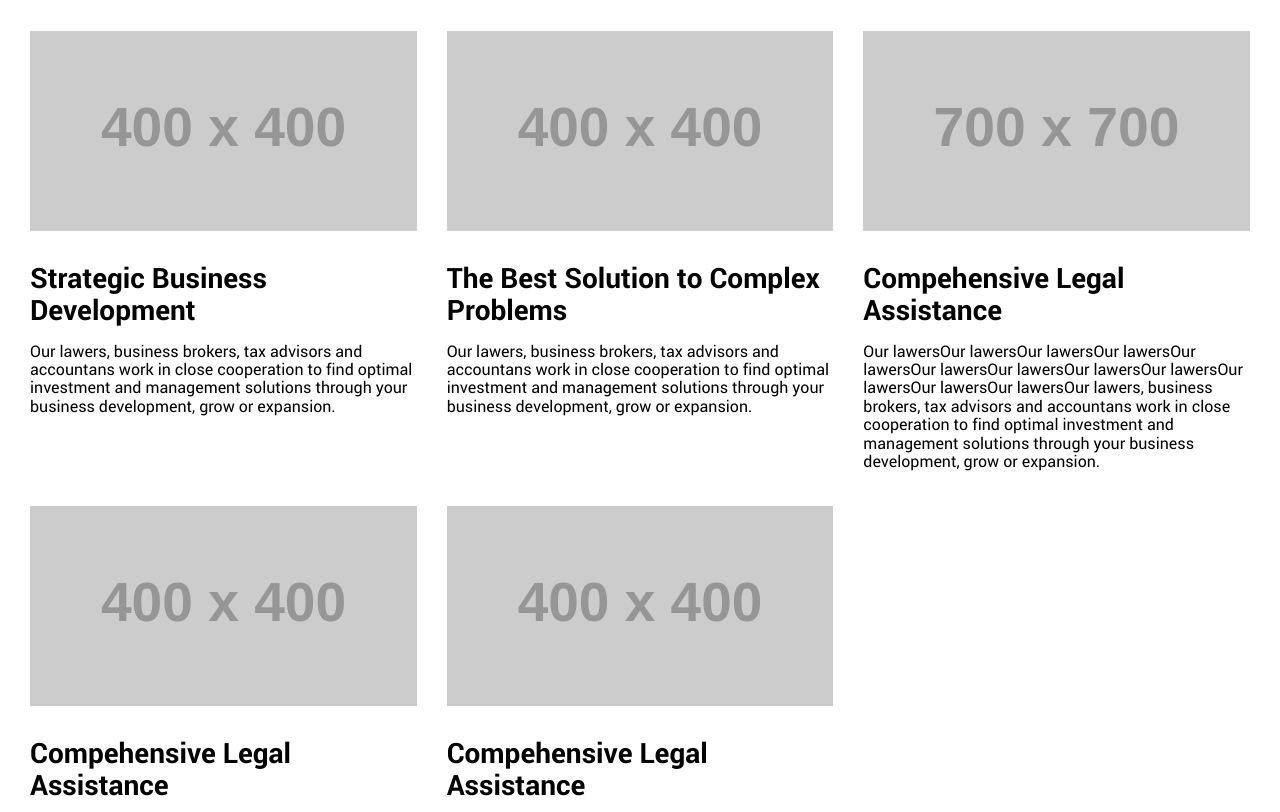
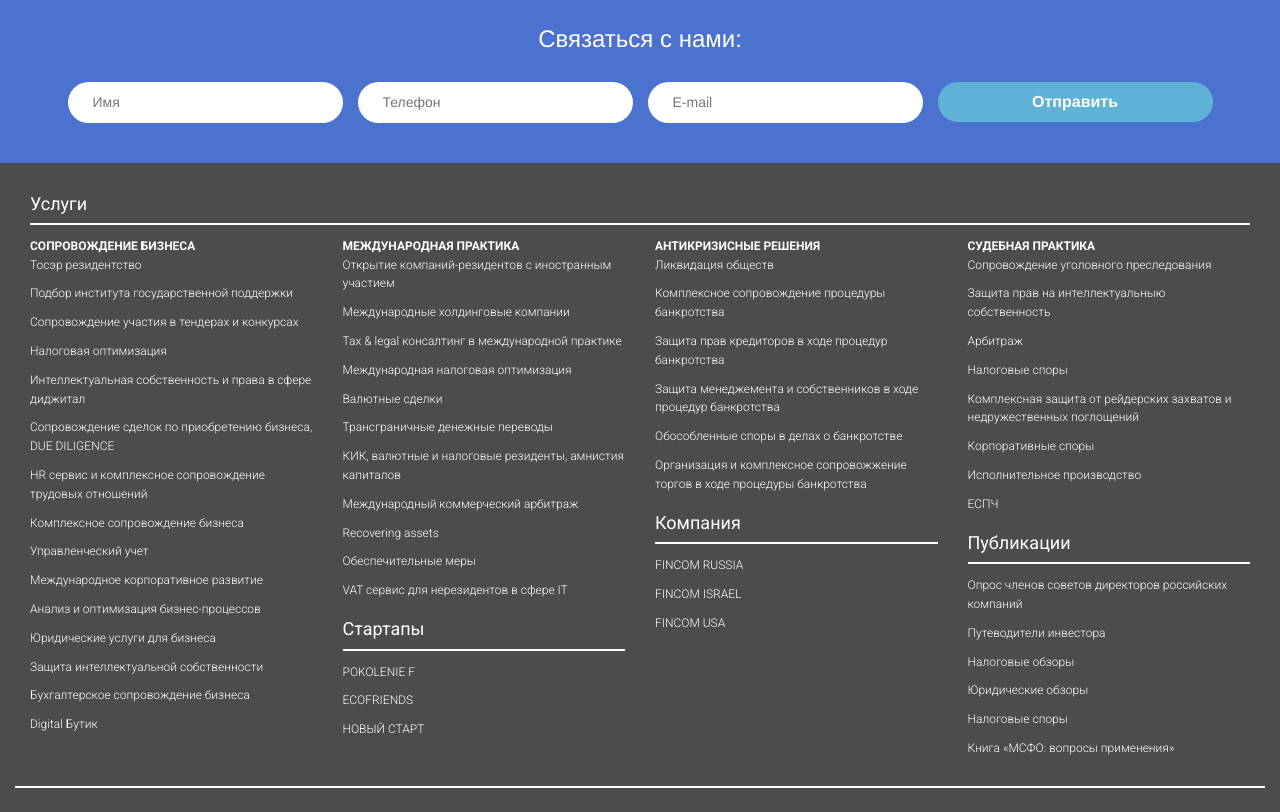
Before and after one commit to flashgrinder/fcg, a website: page app/news.html in a window 1280 px wide. Shown: the part 219-1031 px from the top of the page. Drawn offline with Linux system fonts and the light colour scheme; placeholder pictures from the web are drawn by us; files whose address does not match are found by name.

Commit message:
Подправил вёрстку, подготовил страницу новостей для вёрстки

```diff
--- a/app/news.html
+++ b/app/news.html
@@ -23,11 +23,30 @@
 	<!-- Favicon -->
 	<link rel="shortcut icon" href="img/icons/fincomfav.png" type="image/x-icon">
 	<!-- Style -->
+	<link href="https://fonts.googleapis.com/css2?family=Roboto:wght@300;400;500;700&display=swap" rel="stylesheet">
 	<link rel="stylesheet" href="css/style.min.css">
+	<link rel="stylesheet" href="css/new-styles.css">
 </head>
 <body>
-	<!-- PROGRESS BAR -->
-	<div class="progress"></div>
+
+	<!-- PRELOADER -->
+	<div class="page-preloader">
+		<div class="page-preloader__pulse"></div>
+	</div>
+	<!-- /. PRELOADER -->
+
+	<!-- PROGRESS-BAR -->
+	<div class="progress-bar"></div>
+	<!-- /. PROGRESS-BAR -->
+
+	<!-- BUTTON TO TOP -->
+	<div class="button-to-top">
+		<svg class="button-to-top__img" version="1.1" id="Capa_1" xmlns="http://www.w3.org/2000/svg" xmlns:xlink="http://www.w3.org/1999/xlink" x="0px" y="0px" viewBox="0 0 490.667 490.667" style="enable-background:new 0 0 490.667 490.667;" xml:space="preserve">
+			<path style="fill:#2196F3;" d="M252.885,24.443c-4.165-4.164-10.917-4.164-15.083,0L3.136,259.109 c-2.007,2.001-3.135,4.718-3.136,7.552v192c-0.011,5.891,4.757,10.675,10.648,10.686c2.84,0.005,5.565-1.123,7.571-3.134 l227.115-227.136l227.115,227.136c4.16,4.171,10.914,4.179,15.085,0.019c2.011-2.006,3.139-4.731,3.134-7.571v-192 c0.005-2.831-1.115-5.548-3.115-7.552L252.885,24.443z"/>
+		</svg>
+	</div>
+	<!-- /. BUTTON TO TOP -->
+
 	<!-- HEADER -->
 	<header class="header">
 		<div class="wrapper">
@@ -60,20 +79,25 @@
 				</a>
 				<div class="header-block__search">
 					<div class="header-block__search-icon">
-						<img src="img/icons/search.png" alt="Поиск">
+						<img src="img/icons/search.svg" alt="Поиск">
 					</div>
 					<form action="">
 						<input class="header-block__search-input" type="search" name="search" id="" placeholder="Search">
 					</form>
 				</div>
+				<div class="header-block__lang">
+					<div class="header-block__lang-icon">
+						<img src="img/icons/lang.svg" alt="Поиск">
+					</div>
+				</div>
 				<div class="header-block__map">
 					<div class="header-block__map-icon">
-						<img src="img/icons/map.png" alt="Местоположение">
+						<img src="img/icons/map.svg" alt="Местоположение">
 					</div>
 					<div class="header-block__map-country">
-						<a class="header-block__map-country-israel href="#" >Israel</a>
-						<a class="header-block__map-country-usa href="#" >USA</a>
-						<a class="header-block__map-country-russia href="#" >Russia</a>
+						<a class="header-block__map-country-israel" href="contacts.html#usa" >Israel</a>
+						<a class="header-block__map-country-usa" href="contacts.html#usa" >USA</a>
+						<a class="header-block__map-country-russia" href="contacts.html#usa" >Russia</a>
 					</div>
 				</div>
 				<div class="header-block__mobile">
@@ -84,6 +108,8 @@
 			</div>
 		</div>
 	</header>
+	<!-- /. HEADER -->
+
 	<!-- MOBILE LOCATION AND SEARCH BLOCK -->
 	<div class="header-mob">
 		<div class="header-mob__search">
@@ -93,12 +119,34 @@
 			</form>
 		</div>
 	</div>
+	<div class="header-lang">
+		<div class="header-lang__mob">
+			<li class="lang-item"><a href="">Eng.</a></li>
+			<li class="lang-item"><a href="">Rus.</a></li>
+		</div>
+	</div>
 	<div class="header-cont">
 		<div class="header-cont__country">
-			<a class="header-cont__country-link" href="#">USA</a>
-			<a class="header-cont__country-link" href="#">Israel</a>
-			<a class="header-cont__country-link" href="#">Russia</a>
+			<a class="header-cont__country-link" href="contacts.html#usa">USA</a>
+			<a class="header-cont__country-link" href="contacts.html#israel">Israel</a>
+			<a class="header-cont__country-link" href="contacts.html#russia">Russia</a>
 		</div>
+	</div>
+
+	<div class="phones-block">
+		<div class="phones-block__item">
+			<span>Россия: </span>
+			<a href="tel: 8-800-500-13-18" class="phones-block__link"> 8-800-500-13-18</a>
+		</div>
+		<div class="phones-block__item">
+			<span>Израиль: </span>
+			<a href="tel: +972-54-491-1983" class="phones-block__link"> +972-54-491-1983</a>
+		</div>
+		<div class="phones-block__item">
+			<span>США: </span>
+			<a href="tel: +1-786-450-1706" class="phones-block__link"> +1-786-450-1706</a>
+		</div>
+		<a href="#" class="btn-landing btn-modal">Заказать консультацию</a>
 	</div>
 	<!-- MENU -->
 	<div class="navigation">
@@ -180,100 +228,141 @@
 			</nav>
 		</div>
 	</div>
-	<!-- NEWS BLOCK -->
-	<main>
-		<div class="main-news">
-			<h3>Our News</h3>
+
+	<main class="main page__container">
+
+		<!-- MAIN FORM -->
+		<div class="form-box bg_blue page__container">
+			<h3 class="form-box__title form-box__title_center title title_white title_medium title_w-medium">
+				Связаться с нами:
+			</h3>
+			<form class="form container">
+				<input type="text" class="form__input" placeholder="Имя">
+				<input type="text" class="form__input" placeholder="Телефон">
+				<input type="text" class="form__input" placeholder="E-mail">
+				<input type="submit" value="Отправить" class="form__input form__input_submit button button-primary">
+			</form>
+		</div>
+		<!-- /. MAIN FORM -->
+
+	</main>
+
+
+
+	<!-- FOOTER -->
+	<footer class="footer">
 		<div class="wrapper">
-				<div class="news-block">
-					<div class="news-block__wrapper">
-						<a class="news-block__wrapper-img" href="news-single.html">
-							<img src="https://via.placeholder.com/400" alt="">
-						</a>
-						<div class="news-block__wrapper-text">
-							<a href="#">
-								Strategic Business Development
-							</a>
-							<p>
-								Our lawers, business brokers, tax advisors and accountans work in close cooperation to find optimal investment and management solutions through your business development, grow or expansion.
-							</p>
+			<div class="footer-services">
+				<p>Услуги</p>
+			</div>
+			<div class="footer-block">
+				<div class="footer-block__wrapp">
+					<a class="footer-block__name" href="#">СОПРОВОЖДЕНИЕ БИЗНЕСА</a>
+					<div class="footer-block__menu">
+						<ul class="footer-block__menu-item">
+							<li><a href="#">Тосэр резидентство</a></li>
+							<li><a href="#">Подбор института государственной поддержки</a></li>
+							<li><a href="#">Сопровождение участия в тендерах и конкурсах</a></li>
+							<li><a href="#">Налоговая оптимизация</a></li>
+							<li><a href="#">Интеллектуальная собственность и права в сфере диджитал</a></li>
+							<li><a href="#">Сопровождение сделок по приобретению бизнеса, DUE DILIGENCE</a></li>
+							<li><a href="#">HR сервис и комплексное сопровождение трудовых отношений</a></li>
+							<li><a href="#">Комплексное сопровождение бизнеса</a></li>
+							<li><a href="#">Управленческий учет</a></li>
+							<li><a href="#">Международное корпоративное развитие</a></li>
+							<li><a href="#">Анализ и оптимизация бизнес-процессов</a></li>
+							<li><a href="#">Юридические услуги для бизнеса</a></li>
+							<li><a href="#">Защита интеллектуальной собственности</a></li>
+							<li><a href="#">Бухгалтерское сопровождение бизнеса</a></li>
+							<li><a href="#">Digital Бутик</a></li>
+						</ul>
 					</div>
 				</div>
-					<div class="news-block__wrapper">
-						<a class="news-block__wrapper-img" href="#">
-							<img src="https://via.placeholder.com/400" alt="">
-						</a>
-						<div class="news-block__wrapper-text">
-							<a href="#">
-								The Best Solution to Complex Problems
-							</a>
-							<p>
-								Our lawers, business brokers, tax advisors and accountans work in close cooperation to find optimal investment and management solutions through your business development, grow or expansion.
-							</p>
+				<div class="footer-block__wrapp order">
+					<a class="footer-block__name" href="#">СУДЕБНАЯ ПРАКТИКА</a>
+					<div class="footer-block__menu">
+						<ul class="footer-block__menu-item">
+							<li><a href="#">Сопровождение уголовного преследования</a></li>
+							<li><a href="#">Защита прав на интеллектуальныю собственность</a></li>
+							<li><a href="#">Арбитраж</a></li>
+							<li><a href="#">Налоговые споры</a></li>
+							<li><a href="#">Комплексная защита от рейдерских захватов и недружественных поглощений</a></li>
+							<li><a href="#">Корпоративные споры</a></li>
+							<li><a href="#">Исполнительное производство</a></li>
+							<li><a href="#">ЕСПЧ</a></li>
+						</ul>
+					</div>
+					<div class="footer-block__public">
+						Публикации
+					</div>
+					<div class="footer-block__menu-sub">
+						<ul class="footer-block__menu-sub-item">
+							<li><a href="#">Опрос членов советов директоров российских компаний</a></li>
+							<li><a href="#">Путеводители инвестора</a></li>
+							<li><a href="#">Налоговые обзоры</a></li>
+							<li><a href="#">Юридические обзоры</a></li>
+							<li><a href="#">Налоговые споры</a></li>
+							<li><a href="#">Книга «МСФО: вопросы применения»</a></li>
+						</ul>
 					</div>
 				</div>
-					<div class="news-block__wrapper">
-						<a class="news-block__wrapper-img" href="#">
-							<img src="https://via.placeholder.com/700" alt="">
-						</a>
-						<div class="news-block__wrapper-text">
-							<a href="#">
-								Compehensive Legal Assistance
-							</a>
-							<p>
-								Our lawersOur lawersOur lawersOur lawersOur lawersOur lawersOur lawersOur lawersOur lawersOur lawersOur lawersOur lawersOur lawers, business brokers, tax advisors and accountans work in close cooperation to find optimal investment and management solutions through your business development, grow or expansion.
-							</p>
+				<div class="footer-block__wrapp">
+					<a class="footer-block__name" href="#">МЕЖДУНАРОДНАЯ ПРАКТИКА</a>
+					<div class="footer-block__menu">
+						<ul class="footer-block__menu-item">
+							<li><a href="#">Открытие компаний-резидентов с иностранным участием</a></li>
+							<li><a href="#">Международные холдинговые компании</a></li>
+							<li><a href="#">Tax & legal консалтинг в международной практике</a></li>
+							<li><a href="#">Международная налоговая оптимизация</a></li>
+							<li><a href="#">Валютные сделки</a></li>
+							<li><a href="#">Трансграничные денежные переводы</a></li>
+							<li><a href="#">КИК, валютные и налоговые резиденты, амнистия капиталов</a></li>
+							<li><a href="#">Международный коммерческий арбитраж</a></li>
+							<li><a href="#">Recovering assets</a></li>
+							<li><a href="#">Обеспечительные меры</a></li>
+							<li><a href="#">VAT сервис для нерезидентов	в сфере IT</a></li>
+						</ul>
+					</div>
+					<div class="footer-block__public">
+						Стартапы
+					</div>
+					<div class="footer-block__menu-sub">
+						<ul class="footer-block__menu-sub-item">
+							<li><a href="#">POKOLENIE F</a></li>
+							<li><a href="#">ECOFRIENDS</a></li>
+							<li><a href="#">НОВЫЙ СТАРТ</a></li>
+						</ul>
 					</div>
 				</div>
-					<div class="news-block__wrapper">
-						<a class="news-block__wrapper-img" href="#">
-							<img src="https://via.placeholder.com/400" alt="">
-						</a>
-						<div class="news-block__wrapper-text">
-							<a href="#">
-								Compehensive Legal Assistance
-							</a>
-							<p>
-								Our lawers, business brokers, tax advisors and accountans work in close cooperation to find optimal investment and management solutions through your business development, grow or expansion.
-							</p>
+				<div class="footer-block__wrapp">
+					<a class="footer-block__name" href="#">АНТИКРИЗИСНЫЕ РЕШЕНИЯ</a>
+					<div class="footer-block__menu">
+						<ul class="footer-block__menu-item">
+							<li><a href="#">Ликвидация обществ</a></li>
+							<li><a href="#">Комплексное сопровождение процедуры банкротства</a></li>
+							<li><a href="#">Защита прав кредиторов в ходе процедур банкротства</a></li>
+							<li><a href="#">Защита менеджемента и собственников в ходе процедур банкротства</a></li>
+							<li><a href="#">Обособленные споры в делах о банкротстве</a></li>
+							<li><a href="#">Организация и комплексное сопровожжение торгов в ходе процедуры банкротства</a></li>
+						</ul>
 					</div>
+					<div class="footer-block__public">
+						Компания
 					</div>
-					<div class="news-block__wrapper">
-						<a class="news-block__wrapper-img" href="#">
-							<img src="https://via.placeholder.com/400" alt="">
-						</a>
-						<div class="news-block__wrapper-text">
-							<a href="#">
-								Compehensive Legal Assistance
-							</a>
-							<p>
-								Our lawers, business brokers, tax advisors and accountans work in close cooperation to find optimal investment and management solutions through your business development, grow or expansion.
-							</p>
+					<div class="footer-block__menu-sub">
+						<ul class="footer-block__menu-sub-item">
+							<li><a href="#">FINCOM RUSSIA</a></li>
+							<li><a href="#">FINCOM ISRAEL</a></li>
+							<li><a href="#">FINCOM USA</a></li>
+						</ul>
 					</div>
 				</div>
 			</div>
-			</div>
-		</div>
-	</main>
-	<!-- FOOTER -->
-	<footer class="footer">
-		<div class="wrapper">
-			<div class="footer-block">
-				<div class="footer-block__menu-one">
-					<ul class="footer-block__menu-one-item">
-						<li><a href="#">Israel Fincom Group</a></li>
-						<li><a href="#">Russian Fincom Group</a></li>
-						<li><a href="#">USA Fincom Group</a></li>
-					</ul>
-				</div>
-				<div class="footer-block__menu-two">
-					<ul class="footer-block__menu-two-item">
-						<li><a href="#">Accounting & TAX Advisory</a></li>
-						<li><a href="#">VAT Registration In Russia For Online Service Providers</a></li>
-						<li><a href="#">Business Development</a></li>
-						<li><a href="#">Dual-Residency Services</a></li>
-						<li><a href="#">Marketing & Promotion</a></li>
-					</ul>
+			<div class="footer__fwrapp">
+				<div class="footer__fwrapp-text">
+					<p>
+						FINCOM GROUP ALL RIGHTS RESERVED 2019
+					</p>
 				</div>
 				<div class="footer-block__fincom">
 					<div class="footer-block__fincom-social">
@@ -297,15 +386,15 @@
 						<div class="footer-block__fincom-logo-img">
 							<img src="img/icons/fincom-logo.png" alt="">
 						</div>
-						<div class="footer-block__fincom-logo-text">
-							FINCOM GROUP <br> ALL RIGHTS RESERVED 2019
-						</div>
 					</div>
 				</div>
 			</div>
 		</div>
 	</footer>
+
 	<!--Подключение скриптов-->
+	<script src="js/jquery-3.3.1.js"></script>
+	<script src="js/glide.min.js"></script>
 	<script src="js/scripts.min.js"></script>
 	<!--Подключение скриптов КОНЕЦ-->
 </body>
```
Also changed, not shown: app/index.html (+18 -8 lines). Lines whose indentation alone changed are shown as unchanged.
